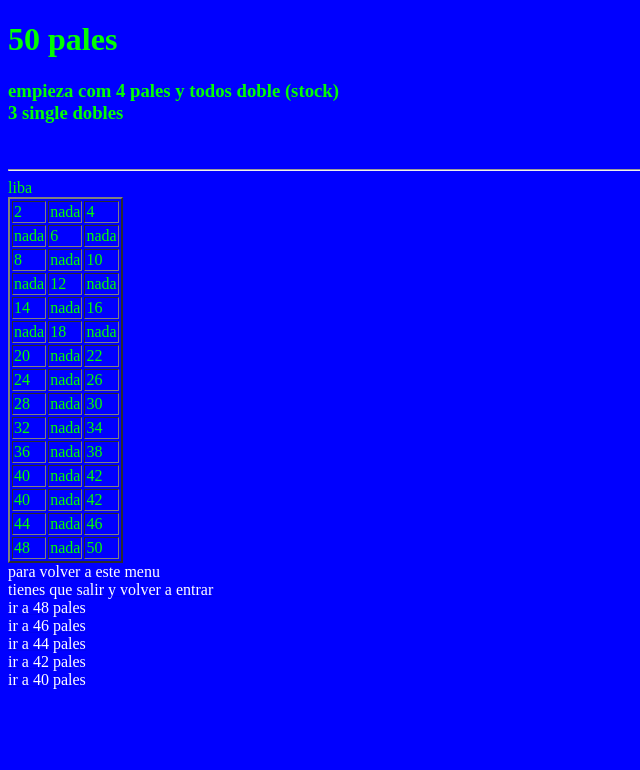
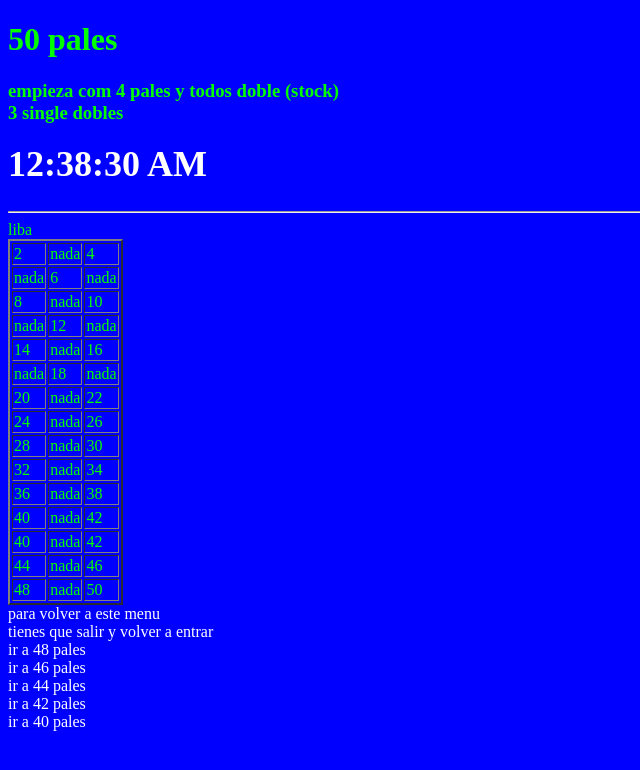
Before and after one commit to liba886/pales, a plain HTML site: page index.html in a window 1280 px wide. Shown: the whole page, without its empty margins (0-640 px from the left). Drawn offline with Linux system fonts and the light colour scheme.

Commit message:
Add real-time clock to index.html
Added a clock that updates every second to display the current time in a 12-hour format.

```diff
--- a/index.html
+++ b/index.html
@@ -36,6 +36,34 @@
 <body bgcolor="0000FF" text="00ff00">
     <h1> 50 pales </h1>
     <h3> empieza com 4 pales y todos doble (stock)<br> 3 single dobles </h3>
+<div id="reloj" style="font-size: 36px;color: white; font-weight:bold; text-align:"></div>
+<script>
+  function actualizarReloj() {
+    const ahora = new Date();
+    let horas = ahora.getHours();
+    const minutos = ahora.getMinutes();
+    const segundos = ahora.getSeconds();
+
+    // Convertir a formato 12 horas
+    const ampm = horas >= 12 ? 'PM' : 'AM';
+    horas = horas % 12;
+    horas = horas || 12; // Si horas es 0, poner a 12
+
+    // Formatear números con ceros a la izquierda
+    const minutosFormateados = minutos < 10 ? '0' + minutos : minutos;
+    const segundosFormateados = segundos < 10 ? '0' + segundos : segundos;
+
+    const tiempo = `${horas}:${minutosFormateados}:${segundosFormateados} ${ampm}`;
+
+    document.getElementById('reloj').textContent = tiempo;
+  }
+
+  // Actualizar el reloj cada segundo
+  setInterval(actualizarReloj, 1000);
+</script>
+
+
+
 
     <BR>
     <HR>
```
